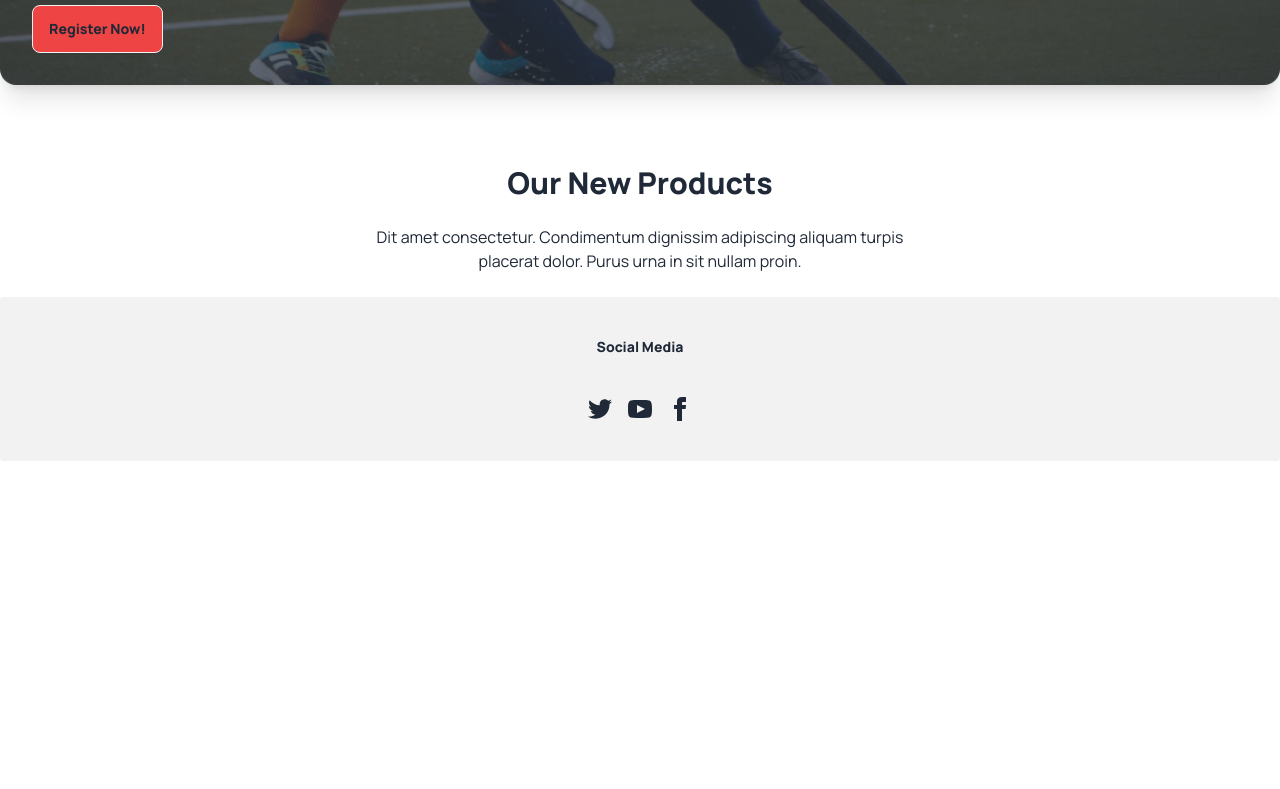
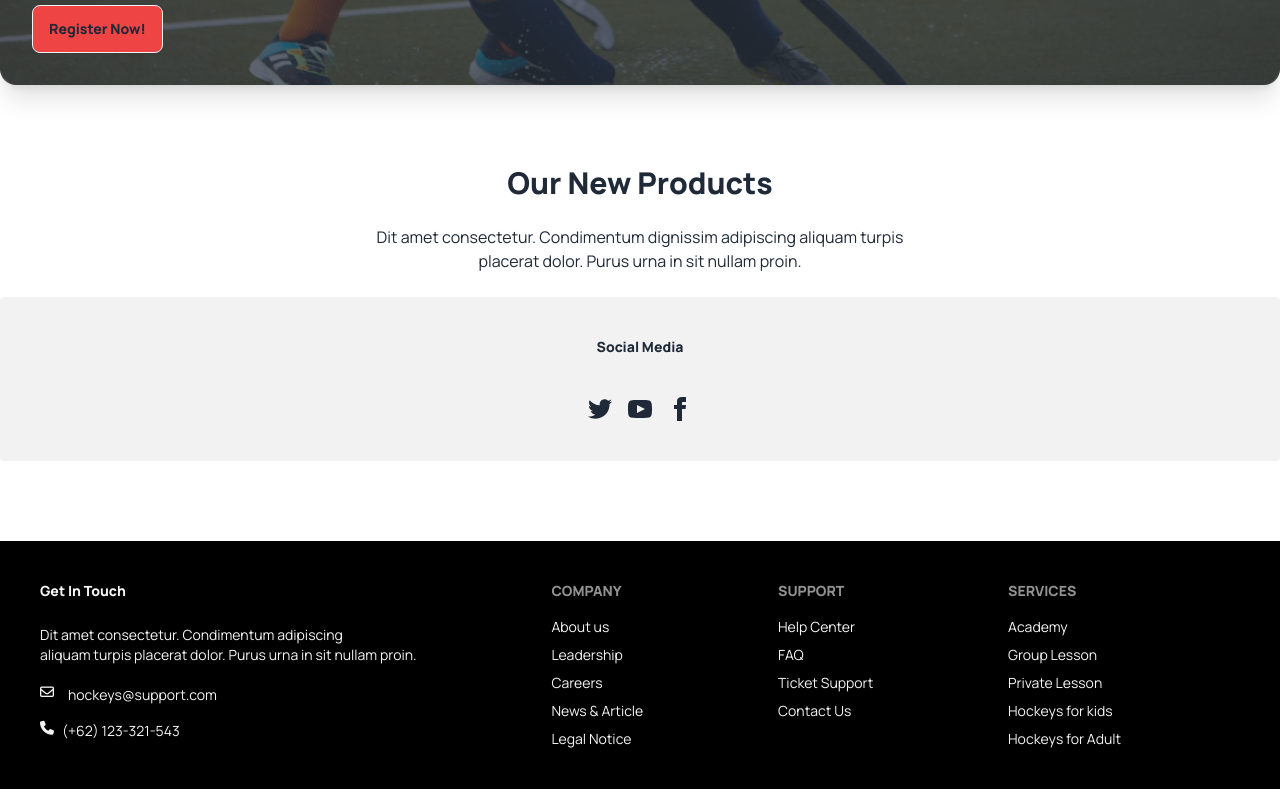
Before and after one commit to emran23699/assignment-03, a plain HTML site: page index.html in a window 1280 px wide. Shown: the part 2201-2990 px from the top of the page. Before the commit the page ends 2662 px from the top, so only its background shows below. Drawn offline with nearby package versions, Linux system fonts and the light colour scheme.

Commit message:
footer related

```diff
--- a/index.html
+++ b/index.html
@@ -235,13 +235,11 @@
 
 
 
-  <footer>
 
-
-
+  <!--Footer-Media Related Content-->
   <footer class="footer footer-center p-10 bg-base-200 text-base-content rounded">
 
-      <h1 class="font-bold"> Social Media  </h1>
+    <h1 class="font-bold"> Social Media </h1>
 
 
     <nav>
@@ -264,6 +262,53 @@
       </div>
     </nav>
   </footer>
+
+
+
+  <!--footer contac Related content -->
+
+  <footer class="footer mt-20 p-10 text-zinc-100 bg-black bg:w-full text-base-content">
+
+
+    <div class="text-zinc-100">
+      <h1 class="font-extrabold pb-4 ">Get In Touch</h1>
+      <p>Dit amet consectetur. Condimentum adipiscing <br> aliquam turpis placerat dolor. Purus urna in sit nullam proin.
+      </p>
+
+      <nav class="flex gap-2 pt-3">
+        <i class=" w-5 fa-regular fa-envelope"></i>
+        <p>hockeys@support.com</p>
+      </nav>
+      <nav class="flex gap-2 pt-2">
+        <i class="fa-solid fa-phone"></i>
+        <p>(+62) 123-321-543</p>
+      </nav>
+
+    </div>
+
+    <nav>
+      <header class="footer-title">Company</header>
+      <a class="link link-hover">About us</a>
+      <a class="link link-hover">Leadership</a>
+      <a class="link link-hover">Careers</a>
+      <a class="link link-hover">News & Article</a>
+      <a class="link link-hover">Legal Notice</a>
+    </nav>
+    <nav>
+      <header class="footer-title">Support</header>
+      <a class="link link-hover">Help Center</a>
+      <a class="link link-hover">FAQ</a>
+      <a class="link link-hover">Ticket Support</a>
+      <a class="link link-hover">Contact Us</a>
+    </nav>
+    <nav>
+      <header class="footer-title">Services</header>
+      <a class="link link-hover">Academy</a>
+      <a class="link link-hover">Group Lesson</a>
+      <a class="link link-hover">Private Lesson</a>
+      <a class="link link-hover">Hockeys for kids</a>
+      <a class="link link-hover">Hockeys for Adult</a>
+    </nav>
   </footer>
 
 </body>
```
Lines whose indentation alone changed are shown as unchanged.
